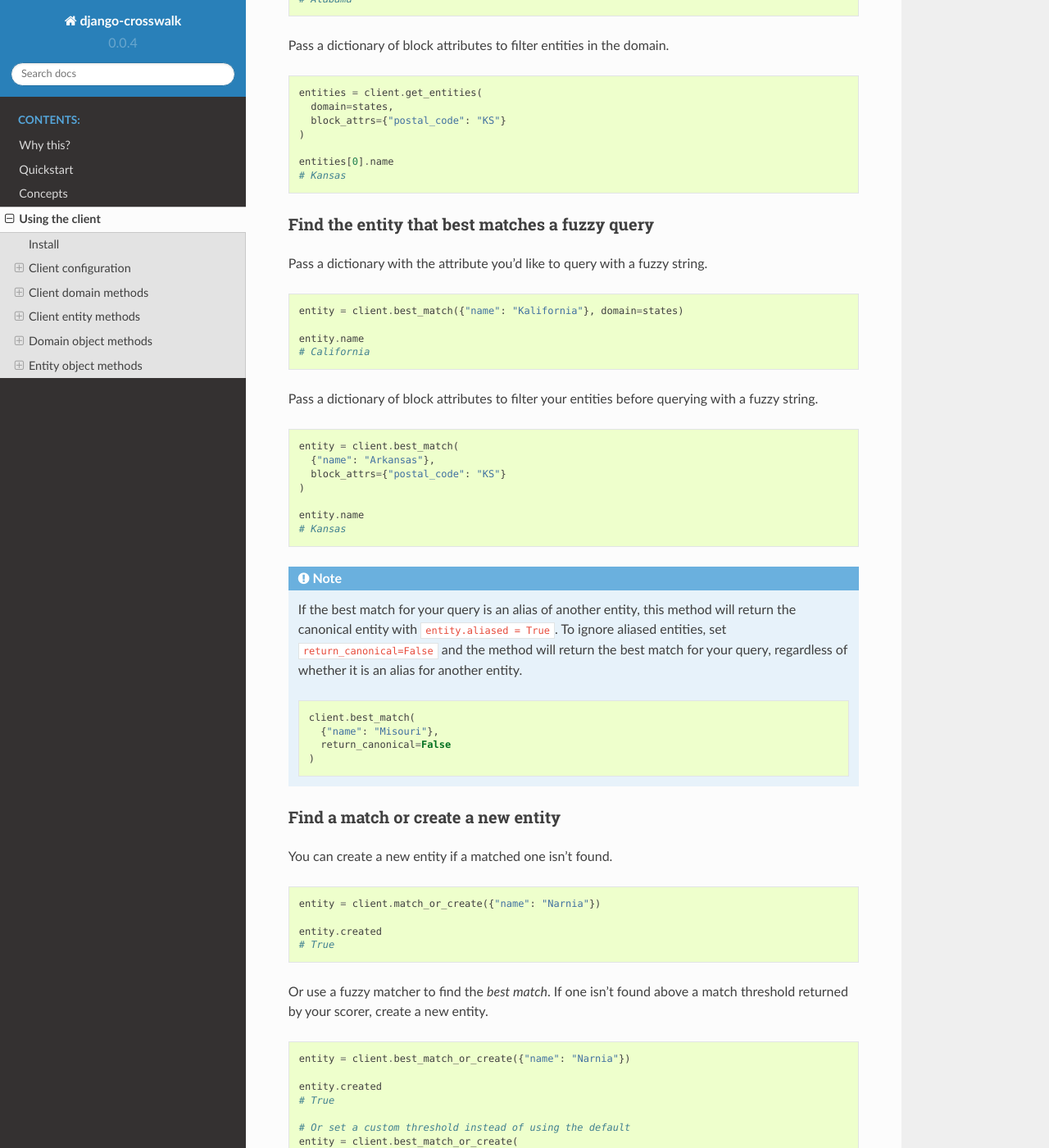
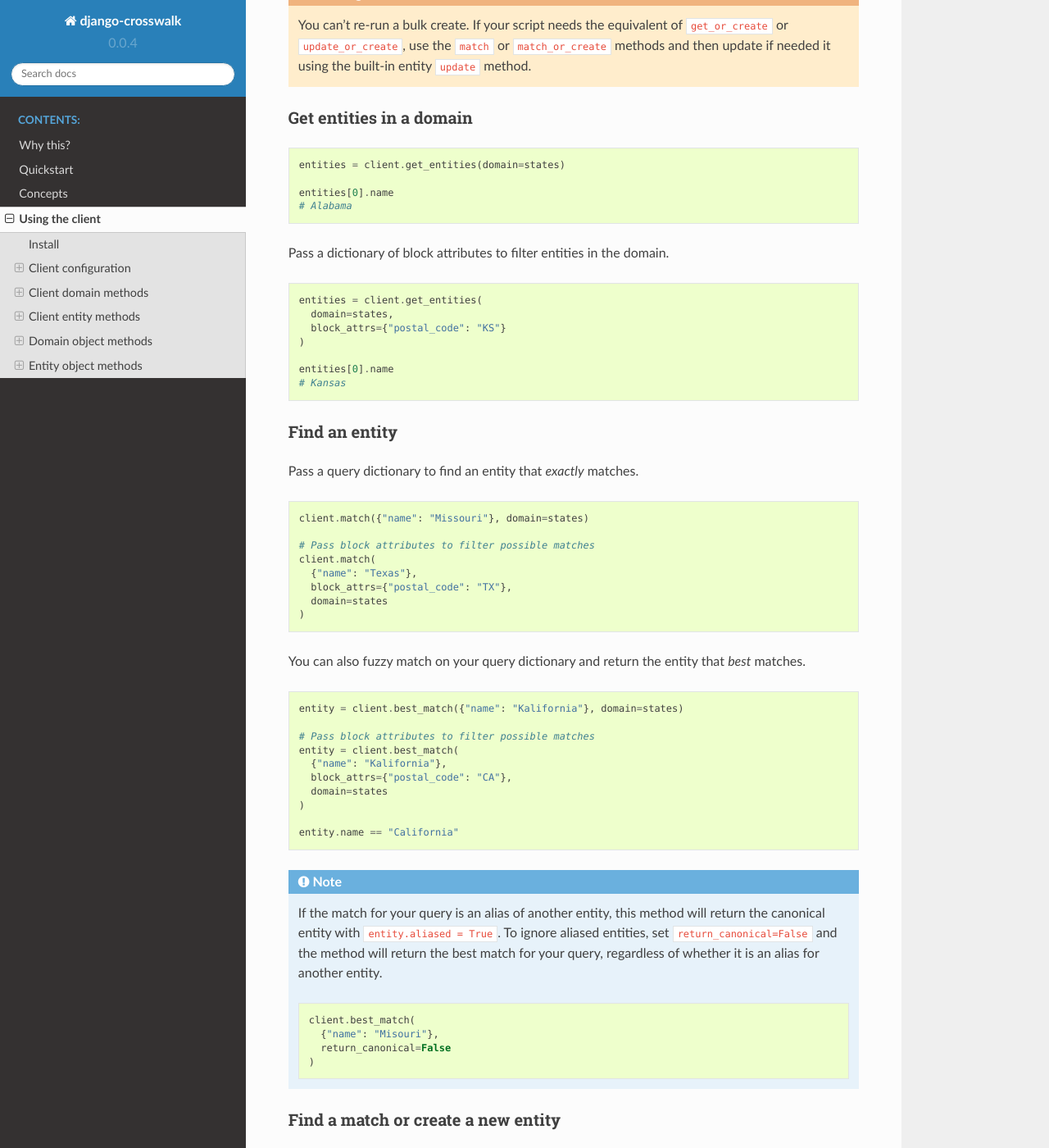
Before and after one commit to The-Politico/django-crosswalk, a Sphinx documentation site: the page built from docs/source/client.rst, in a window 1280 px wide and 1400 px high, scrolled down 3801 px. Shown: the whole window at 82% size. Built offline with Sphinx 7.4.7 and the Read the Docs theme 2.0.0, drawn with Linux system fonts in a browser that asks for light colours; some of the changed text lies outside the part shown.

Commit message:
match view and docs

```diff
--- a/docs/source/client.rst
+++ b/docs/source/client.rst
@@ -33,6 +33,7 @@ Create a client instance by passing your API token and the URL to the root of yo
 
   # Your API token, created in Django admin
   token = "<TOKEN>"
+
   # Address of django-crosswalk's API
   service = "https://mysite.com/crosswalk/api/"
 
@@ -60,6 +61,7 @@ In order to query, create or edit entities, you must specify a domain. You can s
 
   # Using domain instance
   client.set_domain(states)
+
   # ... or a domain's slug
   client.set_domain("states")
 
@@ -77,7 +79,7 @@ The string module path to a scorer function in :code:`crosswalk.scorers`.
 Set the default threshold
 '''''''''''''''''''''''''
 
-The default threshold is used when creating entities based on a match score. For all default scorers, the match score should be an integer between 0 - 100.
+The default threshold is used when creating entities based on a match score. For all scorers, the match score should be an integer between 0 - 100.
 
 .. code-block:: python
 
@@ -101,6 +103,7 @@ Create a domain
 
     # Create with a parent domain instance
     client.create_domain("counties", parent=states)
+
     # ... or a parent domain's slug
     client.create_domain("cities", parent="u-s-states")
 
@@ -127,7 +130,8 @@ Get all domains
 
     # Filter domains by a parent domain instance
     client.get_domains(parent=states)
-    # or parent domain's slug
+
+    # ... or parent domain's slug
     client.get_domains(parent="u-s-states")
 
 
@@ -138,6 +142,7 @@ Update a domain
 
     # Using the domain's slug
     states = client.update_domain("u-s-states", {"parent": "countries"})
+
     # ... or the domain instance
     client.update_domain(states, {"parent": "country"})
 
@@ -149,6 +154,7 @@ Delete a domain
 
     # Using domain's slug
     client.delete_domain('u-s-states')
+
     # ... or the domain instance
     client.delete_domain(states)
 
@@ -202,7 +208,9 @@ Create a list of shallow dictionaries for each entity you'd like to create. This
     entity.uuid == uuid
     # True
 
+.. warning::
 
+    You can't re-run a bulk create. If your script needs the equivalent of :code:`get_or_create` or :code:`update_or_create`, use the :code:`match` or :code:`match_or_create` methods and then update if needed it using the built-in entity :code:`update` method.
 
 Get entities in a domain
 ''''''''''''''''''''''''
@@ -227,33 +235,41 @@ Pass a dictionary of block attributes to filter entities in the domain.
     # Kansas
 
 
-Find the entity that best matches a fuzzy query
-'''''''''''''''''''''''''''''''''''''''''''''''
+Find an entity
+''''''''''''''
 
-Pass a dictionary with the attribute you'd like to query with a fuzzy string.
+Pass a query dictionary to find an entity that *exactly* matches.
+
+.. code-block:: python
+
+    client.match({"name": "Missouri"}, domain=states)
+
+    # Pass block attributes to filter possible matches
+    client.match(
+      {"name": "Texas"},
+      block_attrs={"postal_code": "TX"},
+      domain=states
+    )
+
+You can also fuzzy match on your query dictionary and return the entity that *best* matches.
 
 .. code-block:: python
 
     entity = client.best_match({"name": "Kalifornia"}, domain=states)
 
-    entity.name
-    # California
-
-Pass a dictionary of block attributes to filter your entities before querying with a fuzzy string.
-
-.. code-block:: python
-
+    # Pass block attributes to filter possible matches
     entity = client.best_match(
-      {"name": "Arkansas"},
-      block_attrs={"postal_code": "KS"}
+      {"name": "Kalifornia"},
+      block_attrs={"postal_code": "CA"},
+      domain=states
     )
 
-    entity.name
-    # Kansas
+    entity.name == "California"
+
 
 .. note::
 
-  If the best match for your query is an alias of another entity, this method will return the canonical entity with :code:`entity.aliased = True`. To ignore aliased entities, set :code:`return_canonical=False` and the method will return the best match for your query, regardless of whether it is an alias for another entity.
+  If the match for your query is an alias of another entity, this method will return the canonical entity with :code:`entity.aliased = True`. To ignore aliased entities, set :code:`return_canonical=False` and the method will return the best match for your query, regardless of whether it is an alias for another entity.
 
   .. code-block:: python
 
@@ -266,17 +282,18 @@ Pass a dictionary of block attributes to filter your entities before querying wi
 Find a match or create a new entity
 '''''''''''''''''''''''''''''''''''
 
-You can create a new entity if a matched one isn't found.
+You can create a new entity if an *exact* match isn't found.
 
 .. code-block:: python
 
   entity = client.match_or_create({"name": "Narnia"})
 
+
   entity.created
   # True
 
 
-Or use a fuzzy matcher to find the *best match*. If one isn't found above a match threshold returned by your scorer, create a new entity.
+Or use a fuzzy matcher to find the *best* match. If one isn't found above a match threshold returned by your scorer, create a new entity.
 
 .. code-block:: python
 
@@ -285,7 +302,7 @@ Or use a fuzzy matcher to find the *best match*. If one isn't found above a matc
   entity.created
   # True
 
-  # Or set a custom threshold instead of using the default
+  # Set a custom threshold for the match scorer instead of using the default
   entity = client.best_match_or_create(
       {"name": "Narnia"},
       threshold=80,
@@ -307,6 +324,11 @@ Pass a dictionary of block attributes to filter match candidates.
 
 .. code-block:: python
 
+    entity = client.match_or_create(
+        {"name": "Narnia"},
+        block_attrs={"postal_code": "NA"},
+    )
+
     entity = client.best_match_or_create(
         {"name": "Narnia"},
         block_attrs={"postal_code": "NA"},
@@ -320,6 +342,11 @@ If a sufficient match is not found, you can pass a dictionary of attributes to c
     import uuid
 
     id = uuid.uuid4()
+
+    entity = client.match_or_create(
+        {"name": "Xanadu"},
+        create_attrs={"uuid": id},
+    )
 
     entity = client.best_match_or_create(
         {"name": "Xanadu"},
@@ -433,7 +460,7 @@ Delete an entity by ID
 
 .. code-block:: python
 
-    entity = client.best_match({"name": "New York"})
+    entity = client.match({"name": "New York"})
     deleted = client.delete_by_id(entity.uuid)
 
     deleted
--- a/setup.py
+++ b/setup.py
@@ -6,7 +6,7 @@ os.chdir(os.path.normpath(os.path.join(os.path.abspath(__file__), os.pardir)))
 
 setup(
     name="django-crosswalk",
-    version="0.0.10",
+    version="0.0.11",
     packages=find_packages(exclude=("example",)),
     include_package_data=True,
     license="MIT",
```
Also changed, not shown: other parts of docs/source/client.rst (+2 -2 lines), 3 other files.
